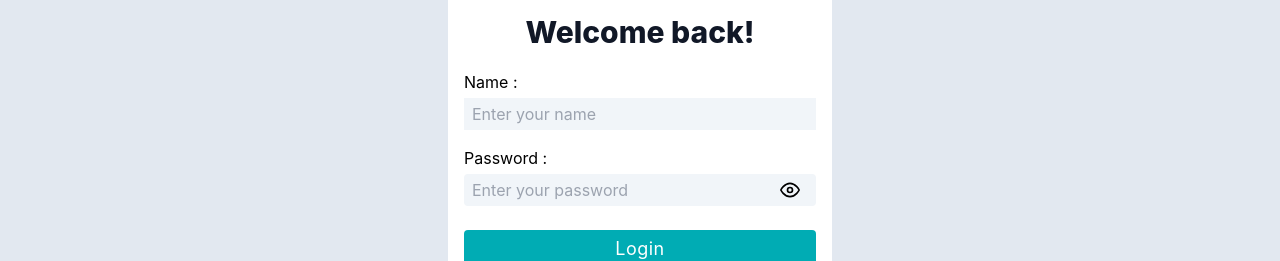
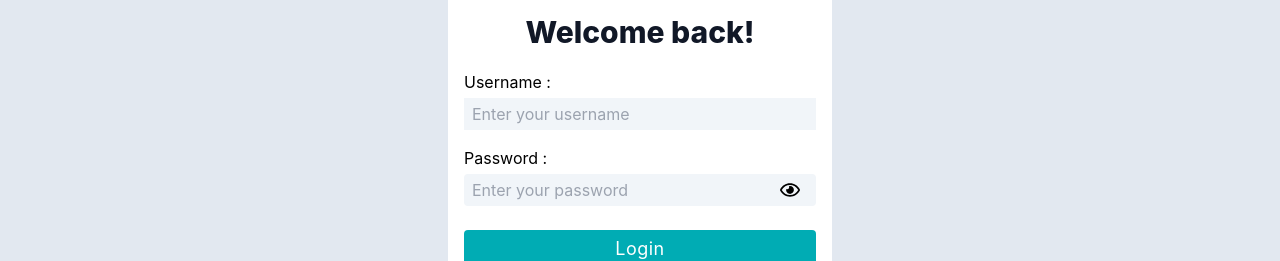
Before and after one commit to million-dollar-dev/chat-app-fronted-2024, a React (Create React App) app in the folder client/: page /login in a window 1280 px wide. Shown: the part 126-387 px from the top of the page. Built offline with nearby package versions, Linux system fonts and the light colour scheme.

Commit message:
feat: Add show/hide password visibility in login form

```diff
--- a/client/src/pages/LoginPage.js
+++ b/client/src/pages/LoginPage.js
@@ -1,9 +1,9 @@
-import React from 'react';
+import React, {useState} from 'react';
 import {Link} from "react-router-dom";
-import {FiEye} from "react-icons/fi";
+import {FaRegEye, FaRegEyeSlash} from "react-icons/fa";
 
 const LoginPage = () => {
-    const showPassword = true;
+    const [visible, setVisible] = useState(false);
     return (
         <div className='mt-5'>
             <div className='bg-white w-full max-w-sm mx-2 rounded overflow-hidden p-4 mx-auto'>
@@ -12,12 +12,12 @@ const LoginPage = () => {
                 </h2>
                 <div className="grid gap-4 mt-5">
                     <div className="flex flex-col gap-1">
-                        <label htmlFor='name'>Name :</label>
+                        <label htmlFor='name'>Username :</label>
                         <input
                             type='text'
                             id='name'
                             name='name'
-                            placeholder='Enter your name'
+                            placeholder='Enter your username'
                             className='bg-slate-100 px-2 py-1 focus:outline-primary'
                             required
                         />
@@ -26,16 +26,19 @@ const LoginPage = () => {
                         <label htmlFor='email'>Password :</label>
                         <div className="flex items-center relative">
                             <input
-                                type={showPassword ? 'text' : 'password'}
+                                type={visible ? 'text' : 'password'}
                                 id='password'
                                 name='password'
                                 placeholder='Enter your password'
                                 className='flex-1 bg-slate-100 px-2 py-1 focus:outline-primary pr-12 rounded'
                                 required
                             />
-                            <div className="text-xl p-2 absolute top-0.2 right-2">
-                                <FiEye/>
-                            </div>
+                            <button
+                                className="text-xl p-2 absolute top-0.2 right-2"
+                                onClick={() => setVisible(!visible)}
+                            >
+                                {visible ? (<FaRegEyeSlash />) : (<FaRegEye />) }
+                            </button>
                         </div>
                     </div>
                     <button
--- a/client/src/pages/RegisterPage.js
+++ b/client/src/pages/RegisterPage.js
@@ -103,8 +103,7 @@ const RegisterPage = () => {
           </button>
         </div>
         <p className='my-3 text-center'>Already have account ? <Link to={"/login"} className='hover:text-primary font-semibold'>Login</Link></p>
-        {/* tag switchButton*/}
-        <SwichButton onToggle={handleToggle} initialState={switchState} />
+
 
       </div>
     </div>
```
